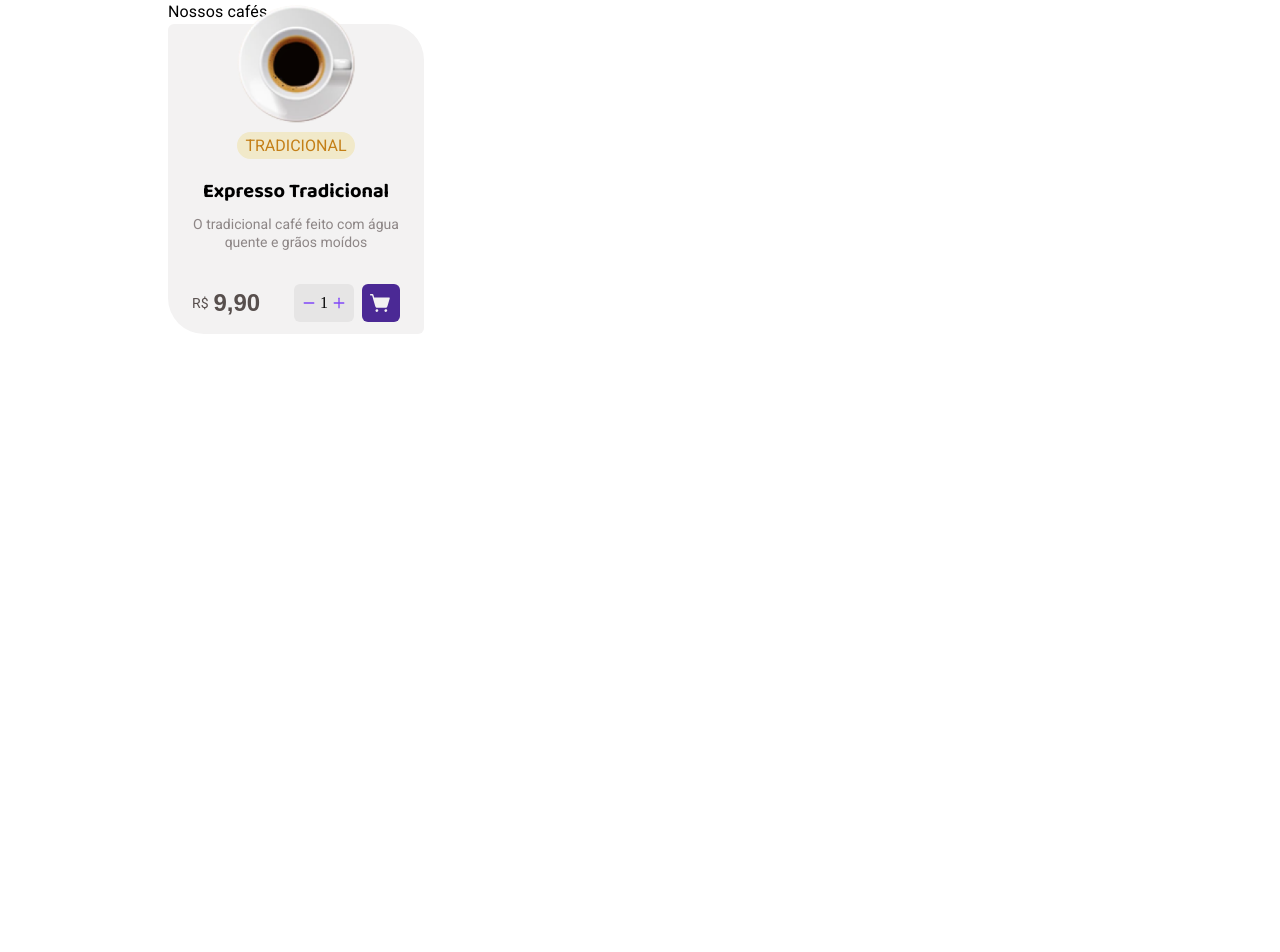
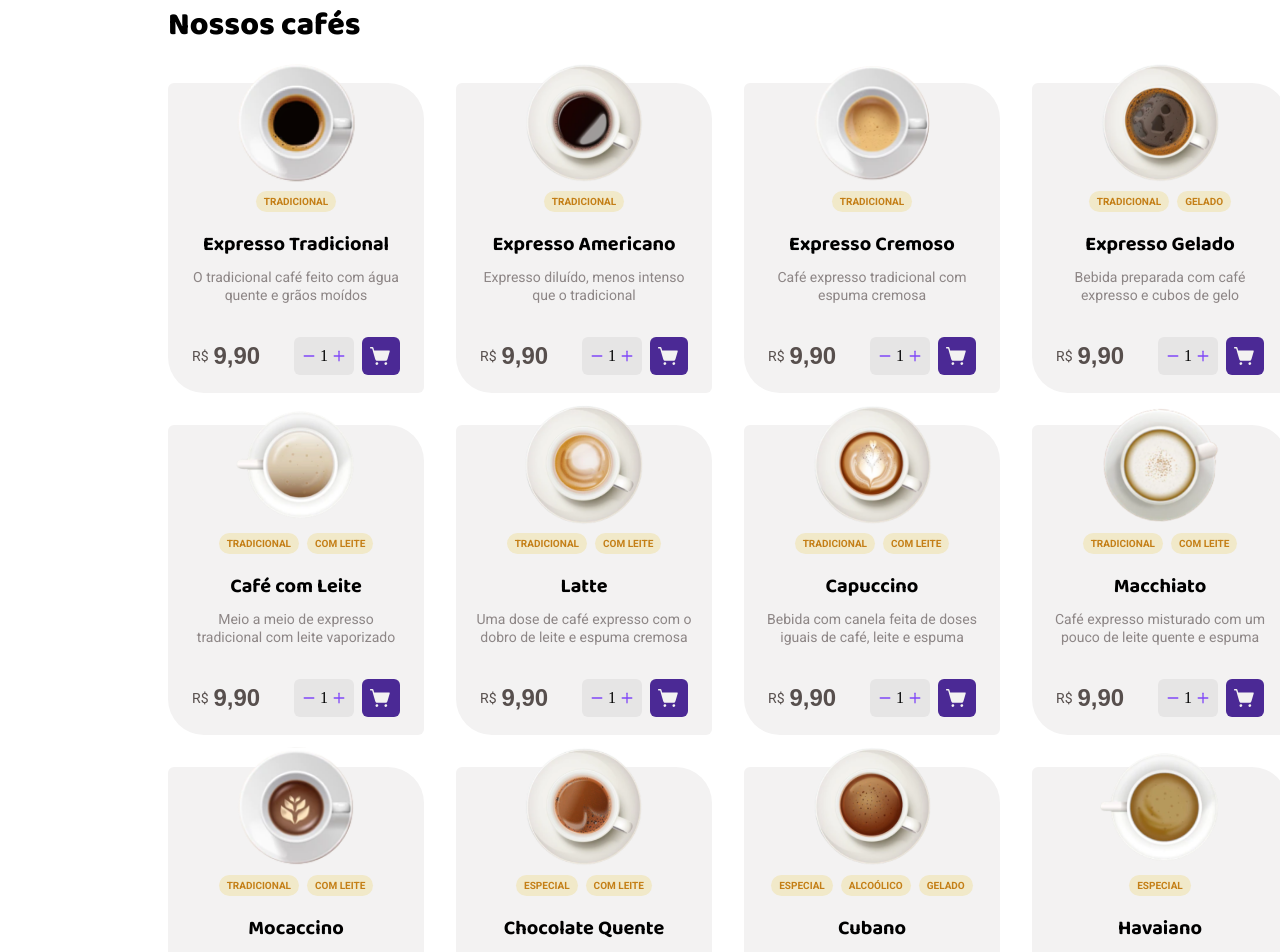
Before and after one commit to rafaeltreiber/coffee-delivery, a React (Vite) app: page / in a window 1280 px wide. Shown: the part 720-1672 px from the top of the page. Built offline with nearby package versions, Linux system fonts and the light colour scheme.

Commit message:
loading all coffee images

```diff
--- a/src/components/CoffeeList/Chip/styles.ts
+++ b/src/components/CoffeeList/Chip/styles.ts
@@ -6,6 +6,9 @@ export const ChipContainer = styled.div`
   align-items: center;
 
   font-family: "Roboto", sans-serif;
+  font-size: 10px;
+  font-weight: 700;
+  line-height: 130%;
 
   text-transform: uppercase;
 
--- a/src/components/CoffeeList/CoffeeCard/index.tsx
+++ b/src/components/CoffeeList/CoffeeCard/index.tsx
@@ -1,21 +1,79 @@
 import { ChipsContainer, CardContainer, Currency, CurrencyValueContainer, Description, Name, PriceCartContainer, Value, CartIcon, AmountCartContainer, CoffeeImage } from "./styles";
-import ExpressoTradicional from '../../../../public/img/ExpressoTradicional.svg';
 import { Chip } from "../Chip";
 import { AmountSelector } from "./AmountSelector";
+
+import ExpressoTradicional from '../../../../public/img/ExpressoTradicional.svg';
+import ExpressoAmericano from '../../../../public/img/ExpressoAmericano.svg';
+import ExpressoCremoso from '../../../../public/img/ExpressoCremoso.svg';
+import ExpressoGelado from '../../../../public/img/ExpressoGelado.svg';
+import CafecomLeite from '../../../../public/img/CafécomLeite.svg';
+import Latte from '../../../../public/img/Latte.svg';
+import Capuccino from '../../../../public/img/Capuccino.svg';
+import Macchiato from '../../../../public/img/Macchiato.svg';
+import Mocaccino from '../../../../public/img/Mocaccino.svg';
+import ChocolateQuente from '../../../../public/img/ChocolateQuente.svg';
+import Cubano from '../../../../public/img/Cubano.svg';
+import Havaiano from '../../../../public/img/Havaiano.svg';
+import Arabe from '../../../../public/img/Arabe.svg';
+import Irlandes from '../../../../public/img/Irlandes.svg';
 import CartIconButton from '../../../../public/img/CartIconButton.svg';
 
+interface CoffeeCardProps {
+  image: string;
+  tags: string[];
+  name: string;
+  description: string;
+}
 
-export function CoffeeCard() {
+function GetSVGFromString(svg: string) {
+  switch (svg) {
+    case "Expresso Tradicional":
+      return ExpressoTradicional;
+    case "Expresso Americano":
+      return ExpressoAmericano;
+    case "Expresso Cremoso":
+      return ExpressoCremoso;
+    case "Expresso Gelado":
+      return ExpressoGelado;
+    case "Café com Leite":
+      return CafecomLeite;
+    case "Latte":
+      return Latte;
+    case "Capuccino":
+      return Capuccino;
+    case "Macchiato":
+      return Macchiato;
+    case "Mocaccino":
+      return Mocaccino;
+    case "Chocolate Quente":
+      return ChocolateQuente;
+    case "Cubano":
+      return Cubano;
+    case "Havaiano":
+      return Havaiano;
+    case "Árabe":
+      return Arabe;
+    case "Irlandês":
+      return Irlandes;
+  }
+}
+
+
+export function CoffeeCard({ image, tags, name, description }: CoffeeCardProps) {
   return (
     <CardContainer>
-      <CoffeeImage src={ExpressoTradicional} alt='Expresso tradicional' />
+      <CoffeeImage src={GetSVGFromString(image)} alt='Expresso tradicional' />
       <ChipsContainer>
-        <Chip text="tradicional" />
+        {
+          tags.map((tag) => (
+            <Chip text={tag} />
+          ))
+        }
       </ChipsContainer>
       <Name>
-        Expresso Tradicional
+        {name}
       </Name>
-      <Description>O tradicional café feito com água quente e grãos moídos</Description>
+      <Description>{description}</Description>
       <PriceCartContainer>
         <CurrencyValueContainer>
           <Currency>R$</Currency>
--- a/src/components/CoffeeList/CoffeeCard/styles.ts
+++ b/src/components/CoffeeList/CoffeeCard/styles.ts
@@ -18,6 +18,8 @@ export const ChipsContainer = styled.div`
   justify-content: center;
 
   padding-top: 8px;
+
+  gap: 8px;
 `;
 
 export const Name = styled.span`
--- a/src/components/CoffeeList/index.tsx
+++ b/src/components/CoffeeList/index.tsx
@@ -1,13 +1,30 @@
 import { CoffeeCard } from "./CoffeeCard";
-import { Container, OurCoffees } from "./styles";
+import { CoffeeListContainer, CoffeeListWrapper, OurCoffees, OurCoffeesWrapper } from "./styles";
 
 export function CoffeeeList() {
   return (
-    <Container>
-      <OurCoffees>
-        Nossos cafés
-      </OurCoffees>
-      <CoffeeCard />
-    </Container>
+    <CoffeeListContainer>
+      <OurCoffeesWrapper>
+        <OurCoffees>
+          Nossos cafés
+        </OurCoffees>
+      </OurCoffeesWrapper>
+      <CoffeeListWrapper>
+        <CoffeeCard image="Expresso Tradicional" name="Expresso Tradicional" description="O tradicional café feito com água quente e grãos moídos" tags={["tradicional"]} />
+        <CoffeeCard image="Expresso Americano" name="Expresso Americano" description="Expresso diluído, menos intenso que o tradicional" tags={["tradicional"]} />
+        <CoffeeCard image="Expresso Cremoso" name="Expresso Cremoso" description="Café expresso tradicional com espuma cremosa" tags={["tradicional"]} />
+        <CoffeeCard image="Expresso Gelado" name="Expresso Gelado" description="Bebida preparada com café expresso e cubos de gelo" tags={["tradicional", "gelado"]} />
+        <CoffeeCard image="Café com Leite" name="Café com Leite" description="Meio a meio de expresso tradicional com leite vaporizado" tags={["tradicional", "com leite"]} />
+        <CoffeeCard image="Latte" name="Latte" description="Uma dose de café expresso com o dobro de leite e espuma cremosa" tags={["tradicional", "com leite"]} />
+        <CoffeeCard image="Capuccino" name="Capuccino" description="Bebida com canela feita de doses iguais de café, leite e espuma" tags={["tradicional", "com leite"]} />
+        <CoffeeCard image="Macchiato" name="Macchiato" description="Café expresso misturado com um pouco de leite quente e espuma" tags={["tradicional", "com leite"]} />
+        <CoffeeCard image="Mocaccino" name="Mocaccino" description="Café expresso com calda de chocolate, pouco leite e espuma" tags={["tradicional", "com leite"]} />
+        <CoffeeCard image="Chocolate Quente" name="Chocolate Quente" description="Bebida feita com chocolate dissolvido no leite quente e café" tags={["especial", "com leite"]} />
+        <CoffeeCard image="Cubano" name="Cubano" description="Drink gelado de café expresso com rum, creme de leite e hortelã" tags={["especial", "alcoólico", "gelado"]} />
+        <CoffeeCard image="Havaiano" name="Havaiano" description="Bebida adocicada preparada com café e leite de coco" tags={["especial"]} />
+        <CoffeeCard image="Árabe" name="Árabe" description="Bebida preparada com grãos de café árabe e especiarias" tags={["especial"]} />
+        <CoffeeCard image="Irlandês" name="Irlandês" description="Bebida a base de café, uísque irlandês, açúcar e chantilly" tags={["especial", "alcoólico"]} />
+      </CoffeeListWrapper>
+    </CoffeeListContainer>
   )
 }
--- a/src/components/CoffeeList/styles.ts
+++ b/src/components/CoffeeList/styles.ts
@@ -1,15 +1,25 @@
 import { Box, Typography } from "@mui/material";
 import styled from "styled-components";
 
-export const Container = styled(Box)`
+export const CoffeeListContainer = styled(Box)`
   width: 1440px;
   height: 1645px;
 
   padding: 0 160px;
 `;
 
-export const OurCoffees = styled(Typography)`
+export const OurCoffeesWrapper = styled.div`
+  padding-bottom: 32px;
+`;
+
+export const OurCoffees = styled.span`
   font-family: "Baloo 2", sans-serif;
   font-weight: 800;
   font-size: 32px;
 `;
+
+export const CoffeeListWrapper = styled.div`
+  display: grid;
+  grid-template-columns: 256px 256px 256px 256px;
+  gap: 32px;
+`;
```
